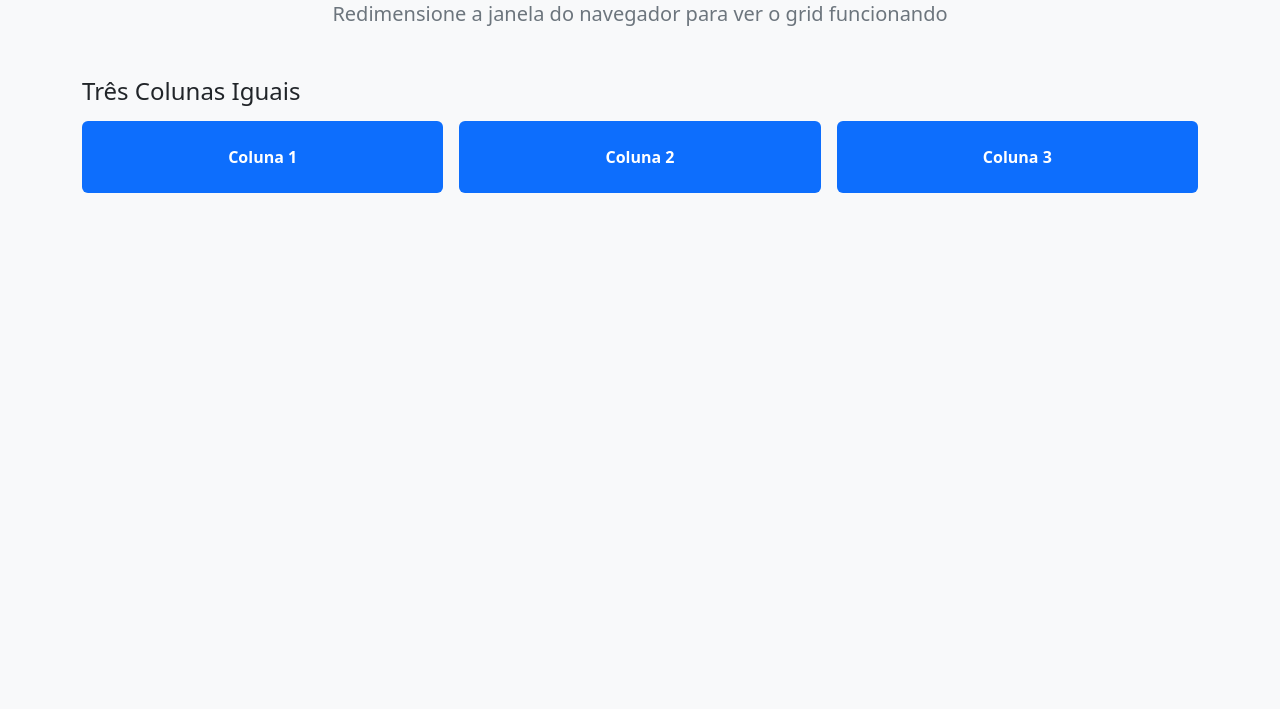
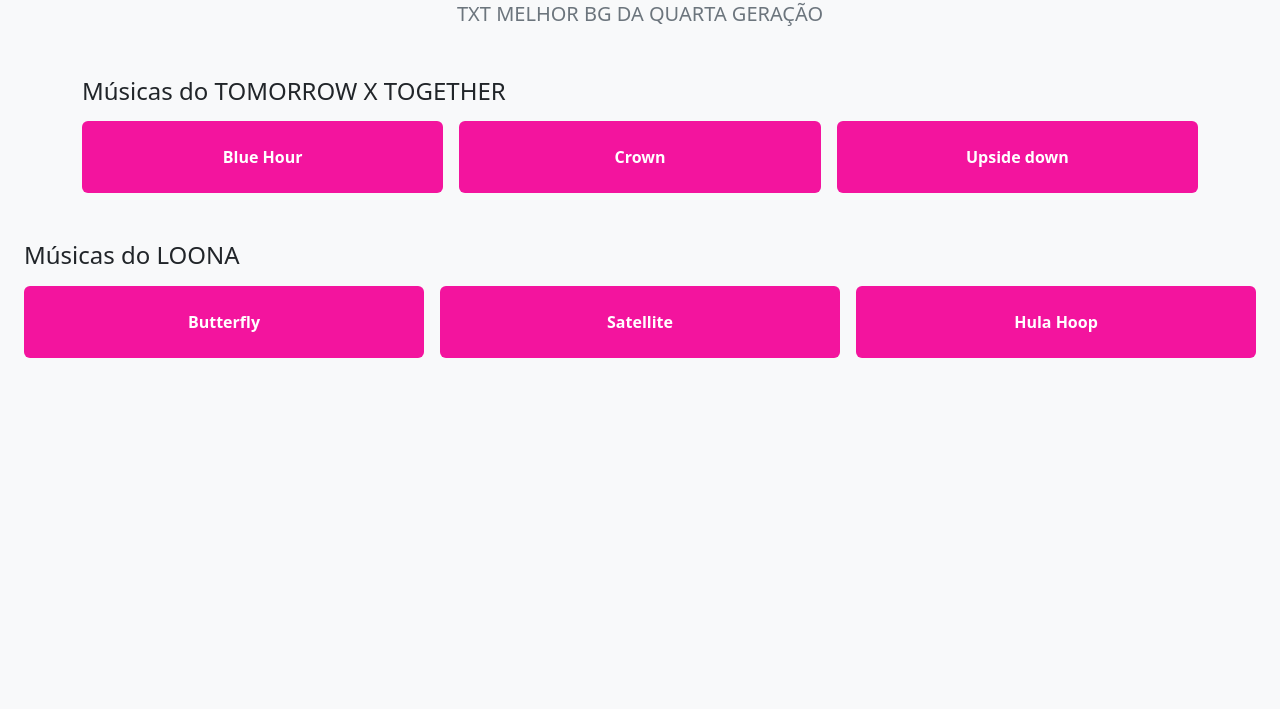
Before and after one commit to mariasantos1997/exemplo-grid, a website built with Vite: page index.html in a window 1280 px wide. Shown: the part 91-800 px from the top of the page. Built offline with nearby package versions, Linux system fonts and the light colour scheme.

Commit message:
Alterando style e html

```diff
--- a/index.html
+++ b/index.html
@@ -9,23 +9,23 @@
     <div class="container">
     <!--Cabeçalho-->
     <header class="mb-5 text-center">
-            <h1 class="display-5 text-primary">Bootstrap Grid System</h1>
+            <h1 class="display-5 text-primary">EU TE AMO SOOBIN</h1>
             <p class="lead text-secondary">
-                Redimensione a janela do navegador para ver o grid funcionando
+             TXT MELHOR BG DA QUARTA GERAÇÃO
             </p>
     </header>
         <!--Iniciando o Grid-->
         <section class="mb-5">
-            <h2 class="h4 mb-3"> Três Colunas Iguais</h2>
+            <h2 class="h4 mb-3"> Músicas do TOMORROW X TOGETHER</h2>
             <div class="row g-3">
                 <div class="col">
-                    <div class="demo-box">Coluna 1</div>
+                    <div class="demo-box">Blue Hour</div>
                 </div>
                 <div class="col">
-                        <div class="demo-box">Coluna 2</div>
+                        <div class="demo-box">Crown</div>
                 </div>
                 <div class="col">
-                    <div class="demo-box">Coluna 3</div>
+                    <div class="demo-box">Upside down</div>
                 </div>
             </div>
         </section>
@@ -33,5 +33,25 @@
     <!--Carregamento do Vite com o Bootstrap e o style.
     css-->
     <script type="module" src="/src/main.js"></script>
+
+     <section class="mb-5">
+            <h2 class="h4 mb-3"> Músicas do LOONA</h2>
+            <div class="row g-3">
+                <div class="col">
+                    <div class="demo-box">Butterfly</div>
+                </div>
+                <div class="col">
+                        <div class="demo-box">Satellite</div>
+                </div>
+                <div class="col">
+                    <div class="demo-box">Hula Hoop</div>
+                </div>
+            </div>
+        </section>
+    </div>
+    <!--Carregamento do Vite com o Bootstrap e o style.
+    css-->
+    <script type="module" src="/src/main.js"></script>
+
 </body>
 </html>
--- a/package.json
+++ b/package.json
@@ -11,7 +11,7 @@
   "type": "module",
   "main": "index.js",
   "scripts": {
-    "test": "echo \"Error: no test specified\" && exit 1"
+    "preview": "vite preview"
   },
   "dependencies": {
     "bootstrap": "^5.3.8",
--- a/src/style.css
+++ b/src/style.css
@@ -1,5 +1,5 @@
 .demo-box{
-    background-color: #0d6efd;
+    background-color: #f3149e;
     color: #ffff;
     padding: 1.5rem 1rem;
     text-align: center;
```
